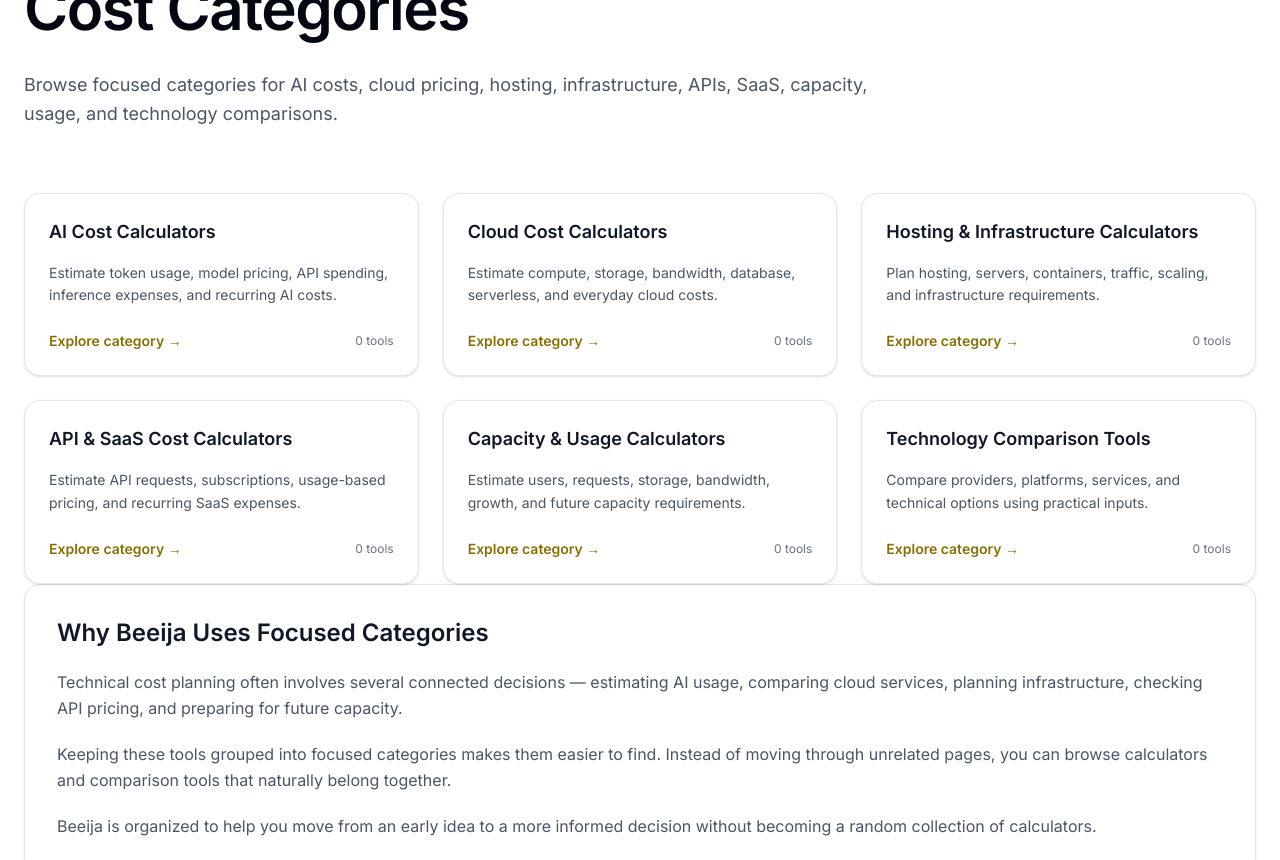
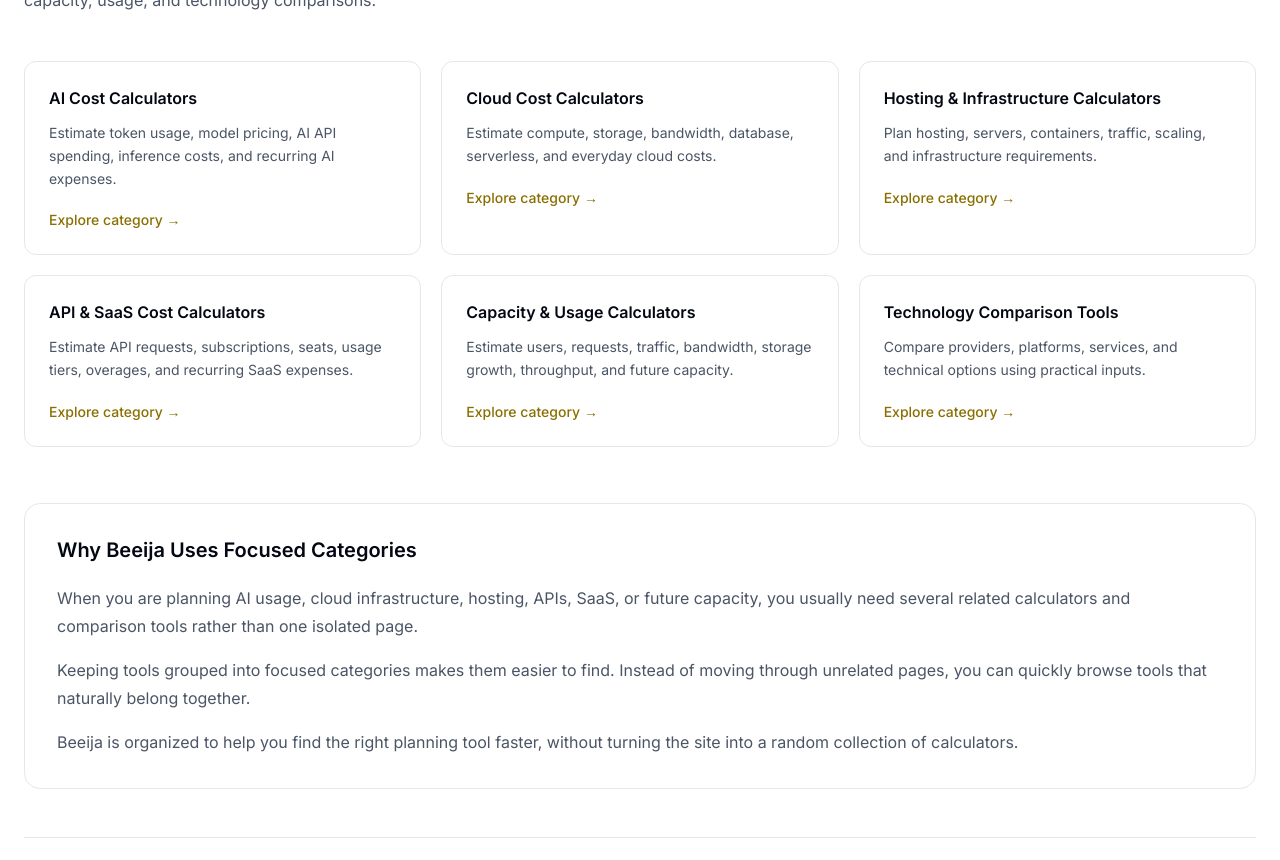
Before and after one commit to vaarunsonawwane-ops/beeija, a Next.js app: page /categories in a window 1280 px wide. Shown: the part 320-1180 px from the top of the page. Built offline with nearby package versions, Linux system fonts and the light colour scheme.

Commit message:
Update page.tsx

```diff
--- a/app/categories/page.tsx
+++ b/app/categories/page.tsx
@@ -1,60 +1,49 @@
 import Link from "next/link";
-import {
-  BEEIJA_CATEGORIES,
-  getToolsByCategory,
-  type BeeijaCategory,
-} from "@/app/data/tools";
-import SectionCard from "@/app/components/SectionCard";
 
-const categoryDetails: Record<
-  BeeijaCategory,
+const categories = [
   {
-    description: string;
-    href: string;
-  }
-> = {
-  "AI Cost Calculators": {
+    title: "AI Cost Calculators",
     description:
-      "Estimate token usage, model pricing, API spending, inference expenses, and recurring AI costs.",
+      "Estimate token usage, model pricing, AI API spending, inference costs, and recurring AI expenses.",
     href: "/categories/ai-cost-calculators",
   },
-
-  "Cloud Cost Calculators": {
+  {
+    title: "Cloud Cost Calculators",
     description:
       "Estimate compute, storage, bandwidth, database, serverless, and everyday cloud costs.",
     href: "/categories/cloud-cost-calculators",
   },
-
-  "Hosting & Infrastructure Calculators": {
+  {
+    title: "Hosting & Infrastructure Calculators",
     description:
       "Plan hosting, servers, containers, traffic, scaling, and infrastructure requirements.",
     href: "/categories/hosting-infrastructure-calculators",
   },
-
-  "API & SaaS Cost Calculators": {
+  {
+    title: "API & SaaS Cost Calculators",
     description:
-      "Estimate API requests, subscriptions, usage-based pricing, and recurring SaaS expenses.",
+      "Estimate API requests, subscriptions, seats, usage tiers, overages, and recurring SaaS expenses.",
     href: "/categories/api-saas-cost-calculators",
   },
-
-  "Capacity & Usage Calculators": {
+  {
+    title: "Capacity & Usage Calculators",
     description:
-      "Estimate users, requests, storage, bandwidth, growth, and future capacity requirements.",
+      "Estimate users, requests, traffic, bandwidth, storage growth, throughput, and future capacity.",
     href: "/categories/capacity-usage-calculators",
   },
-
-  "Technology Comparison Tools": {
+  {
+    title: "Technology Comparison Tools",
     description:
       "Compare providers, platforms, services, and technical options using practical inputs.",
     href: "/categories/technology-comparison-tools",
   },
-};
+];
 
 export const metadata = {
   title: "Tool Categories | Beeija",
 
   description:
-    "Browse organized categories of AI cost, cloud pricing, hosting, infrastructure, API, SaaS, capacity, usage, and technology comparison tools.",
+    "Browse focused Beeija categories for AI costs, cloud pricing, hosting, infrastructure, APIs, SaaS, capacity, usage, and technology comparisons.",
 
   alternates: {
     canonical: "https://beeija.com/categories",
@@ -64,7 +53,7 @@ export const metadata = {
     title: "Tool Categories | Beeija",
 
     description:
-      "Browse organized categories of AI cost, cloud pricing, hosting, infrastructure, API, SaaS, capacity, usage, and technology comparison tools.",
+      "Browse focused Beeija categories for AI costs, cloud pricing, hosting, infrastructure, APIs, SaaS, capacity, usage, and technology comparisons.",
 
     url: "https://beeija.com/categories",
 
@@ -83,92 +72,78 @@ export const metadata = {
   },
 };
 
-export default function Page() {
-  const categories = BEEIJA_CATEGORIES.map((title) => ({
-    title,
-    description: categoryDetails[title].description,
-    href: categoryDetails[title].href,
-    count: getToolsByCategory(title).length,
-  }));
-
+export default function CategoriesPage() {
   return (
     <main className="min-h-screen bg-white">
       <section className="mx-auto max-w-7xl px-6 py-16">
         {/* HERO */}
         <div className="max-w-4xl">
-          <h1 className="text-4xl font-semibold tracking-tight text-gray-950 md:text-6xl md:leading-tight">
-            Explore AI, Cloud, Infrastructure, and Technology Cost Categories
+          <h1 className="text-4xl font-bold tracking-tight text-gray-950 md:text-5xl md:leading-tight">
+            Explore Cost Categories Across AI, Cloud, Hosting, APIs, and
+            Technology
           </h1>
 
-          <p className="mt-6 text-lg leading-relaxed text-gray-600">
-            Browse focused categories for AI costs, cloud pricing, hosting,
-            infrastructure, APIs, SaaS, capacity, usage, and technology
-            comparisons.
+          <p className="mt-5 max-w-3xl text-sm leading-relaxed text-gray-600 md:text-base">
+            Browse focused tool categories for AI costs, cloud pricing,
+            hosting, infrastructure, APIs, SaaS, capacity, usage, and
+            technology comparisons.
           </p>
         </div>
 
         {/* CATEGORY GRID */}
-        <div className="mt-16 grid gap-6 md:grid-cols-2 lg:grid-cols-3">
+        <div className="mt-12 grid gap-5 md:grid-cols-2 lg:grid-cols-3">
           {categories.map((category) => (
             <Link
               key={category.href}
               href={category.href}
-              className="group rounded-2xl border border-gray-200 bg-white p-6 shadow-sm transition duration-200 hover:-translate-y-1 hover:shadow-md"
+              className="group rounded-xl border border-gray-200 bg-white p-6 transition duration-200 hover:-translate-y-1 hover:shadow-md"
             >
-              <h2 className="text-lg font-semibold text-gray-900 group-hover:text-[var(--yellow-dark)]">
+              <h2 className="text-base font-semibold text-gray-950">
                 {category.title}
               </h2>
 
-              <p className="mt-4 text-sm leading-relaxed text-gray-600">
+              <p className="mt-3 text-sm leading-relaxed text-gray-600">
                 {category.description}
               </p>
 
-              <div className="mt-6 flex items-center justify-between gap-4">
-                <span className="inline-flex text-sm font-semibold text-[var(--yellow-dark)]">
-                  Explore category →
-                </span>
-
-                <span className="text-xs text-gray-500">
-                  {category.count} {category.count === 1 ? "tool" : "tools"}
-                </span>
-              </div>
+              <p className="mt-5 text-sm font-medium text-[var(--yellow-dark)]">
+                Explore category →
+              </p>
             </Link>
           ))}
         </div>
 
         {/* WHY CATEGORIES */}
-        <SectionCard>
-          <h2 className="text-2xl font-semibold text-gray-900">
+        <section className="mt-14 rounded-2xl border border-gray-200 bg-white p-7 md:p-8">
+          <h2 className="text-xl font-semibold text-gray-950">
             Why Beeija Uses Focused Categories
           </h2>
 
-          <div className="mt-5 space-y-5 leading-relaxed text-gray-600">
+          <div className="mt-5 space-y-4 text-sm leading-7 text-gray-600 md:text-base">
             <p>
-              Technical cost planning often involves several connected
-              decisions — estimating AI usage, comparing cloud services,
-              planning infrastructure, checking API pricing, and preparing for
-              future capacity.
+              When you are planning AI usage, cloud infrastructure, hosting,
+              APIs, SaaS, or future capacity, you usually need several related
+              calculators and comparison tools rather than one isolated page.
             </p>
 
             <p>
-              Keeping these tools grouped into focused categories makes them
-              easier to find. Instead of moving through unrelated pages, you
-              can browse calculators and comparison tools that naturally belong
-              together.
+              Keeping tools grouped into focused categories makes them easier
+              to find. Instead of moving through unrelated pages, you can
+              quickly browse tools that naturally belong together.
             </p>
 
             <p>
-              Beeija is organized to help you move from an early idea to a more
-              informed decision without becoming a random collection of
+              Beeija is organized to help you find the right planning tool
+              faster, without turning the site into a random collection of
               calculators.
             </p>
           </div>
-        </SectionCard>
+        </section>
 
-        {/* RELATED */}
-        <section className="mt-16 border-t border-gray-200 pt-10">
-          <h2 className="text-2xl font-semibold text-gray-900">
-            Browse All Tool Areas
+        {/* POPULAR TOOL AREAS */}
+        <section className="mt-12 border-t border-gray-200 pt-8">
+          <h2 className="text-xl font-semibold text-gray-950">
+            Popular Tool Areas
           </h2>
 
           <div className="mt-5 flex flex-wrap gap-3">
```
